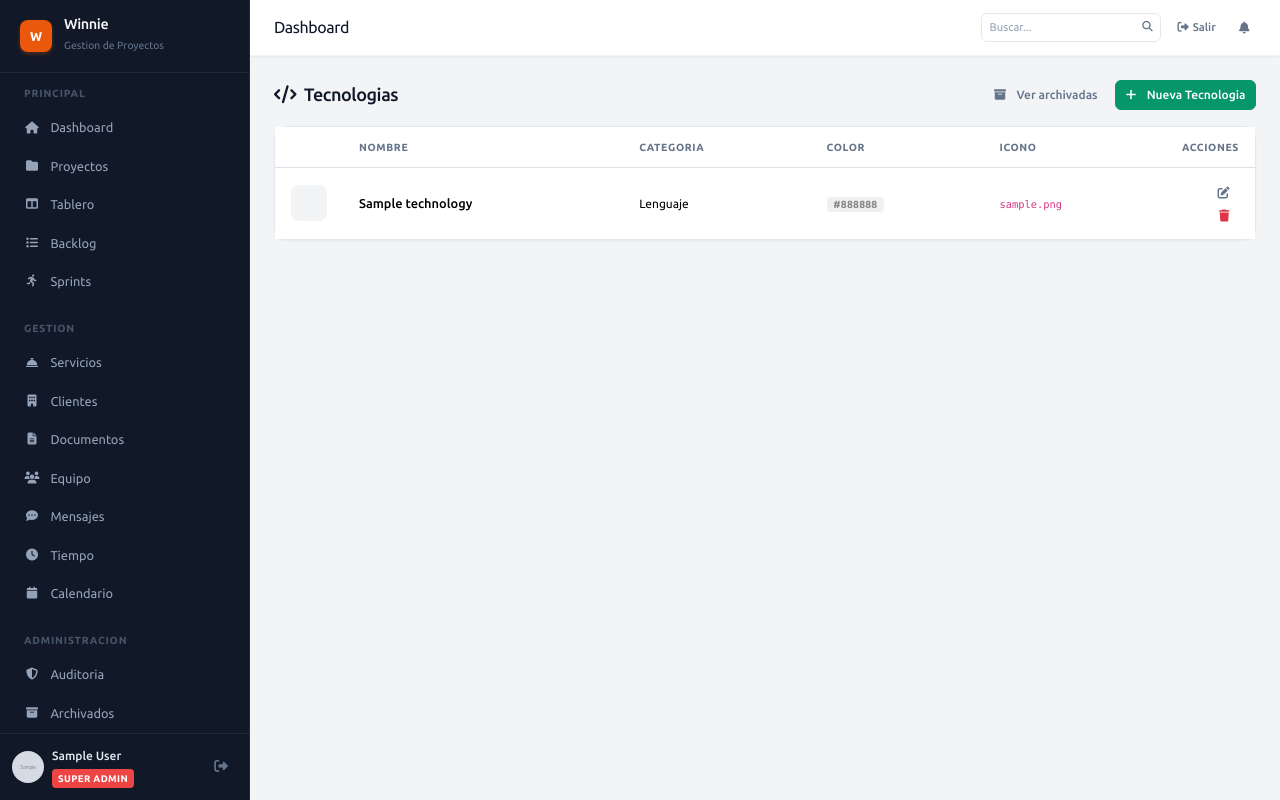
After one commit to kevinatahualpa/winnie_scrum, a Django app: page /ver_tecnologias/ in a window 1280 px wide. The commit adds this page. Run offline with Django 5.2, Linux system fonts and the light colour scheme; a user stored in the database is signed in; tables that the repository leaves empty hold one stand-in row (values such as "Sample post"); grey boxes marked "Sample" are stand-in pictures; data that the repository does not hold is empty.

Commit message:
Correcion

```diff
--- a/apps/core/presentation/templates/core/sidebar.html
+++ b/apps/core/presentation/templates/core/sidebar.html
@@ -61,6 +61,7 @@
             {% endif %}
             {% if user|has_role:"super-admin,admin" %}
             <a href="{% url 'ver_especialidades' %}" class="nav-link {% if request.resolver_match.url_name == 'specialties' %}active{% endif %}" aria-label="Especialidades"><i class="fas fa-cogs" aria-hidden="true"></i> Especialidades</a>
+            <a href="{% url 'ver_tecnologias' %}" class="nav-link {% if request.resolver_match.url_name == 'ver_tecnologias' %}active{% endif %}" aria-label="Tecnologias"><i class="fas fa-code" aria-hidden="true"></i> Tecnologias</a>
             {% endif %}
             {% if user|has_role:"super-admin,admin" %}
             <a href="{% url 'ver_pendientes' %}" class="nav-link {% if request.resolver_match.url_name == 'ver_pendientes' %}active{% endif %}" aria-label="Registros pendientes">
--- /dev/null
+++ b/apps/core/presentation/templates/core/technologies.html
@@ -0,0 +1,80 @@
+{% extends 'core/base.html' %}
+{% load role_tags %}
+{% block title %}Tecnologias - Winnie{% endblock %}
+{% block page_title %}Tecnologias{% endblock %}
+{% block body %}
+<div class="app-layout">
+    {% include 'core/sidebar.html' %}
+    <div class="main-area">
+        {% include 'core/topbar.html' %}
+        <div class="page-content">
+            <div class="d-flex justify-content-between align-items-center mb-3">
+                <h4 class="mb-0"><i class="fas fa-code me-2"></i>Tecnologias</h4>
+                <div class="d-flex gap-2">
+                    {% if show_archived %}
+                    <a href="{% url 'ver_tecnologias' %}" class="btn btn-ghost btn-sm"><i class="fas fa-eye me-1"></i>Ver activas</a>
+                    {% else %}
+                    <a href="{% url 'ver_tecnologias' %}?archived=1" class="btn btn-ghost btn-sm"><i class="fas fa-archive me-1"></i>Ver archivadas</a>
+                    {% endif %}
+                    {% if user|has_role:"super-admin,admin" %}
+                    <a href="{% url 'crear_tecnologia' %}" class="btn btn-success btn-sm"><i class="fas fa-plus me-1"></i>Nueva Tecnologia</a>
+                    {% endif %}
+                </div>
+            </div>
+
+            {% if technologies %}
+            <div class="card">
+                <div class="card-body p-0">
+                    <table class="table table-hover mb-0 align-middle">
+                        <thead>
+                            <tr>
+                                <th style="width:36px"></th>
+                                <th>Nombre</th>
+                                <th>Categoria</th>
+                                <th>Color</th>
+                                <th>Icono</th>
+                                {% if user|has_role:"super-admin,admin" %}
+                                <th style="width:80px" class="text-end">Acciones</th>
+                                {% endif %}
+                            </tr>
+                        </thead>
+                        <tbody>
+                            {% for tech in technologies %}
+                            <tr class="{% if not tech.is_active %}text-muted{% endif %}">
+                                <td>
+                                    <div class="entity-icon" style="color:{{ tech.color }}"><i class="fas {{ tech.icon }}"></i></div>
+                                </td>
+                                <td>
+                                    <div class="fw-medium" style="font-size:0.8rem;">{{ tech.name }}</div>
+                                </td>
+                                <td><small>{{ tech.get_category_display }}</small></td>
+                                <td><span class="badge" style="background:{{ tech.color }}20;color:{{ tech.color }};font-size:0.65rem;">{{ tech.color }}</span></td>
+                                <td><code style="font-size:0.65rem;">{{ tech.icon }}</code></td>
+                                {% if user|has_role:"super-admin,admin" %}
+                                <td class="text-end">
+                                    <a href="{% url 'editar_tecnologia' tech.id %}" class="btn btn-sm btn-ghost" title="Editar"><i class="fas fa-edit"></i></a>
+                                    <form method="post" action="{% url 'eliminar_tecnologia' tech.id %}" class="d-inline" onsubmit="return confirm('Archivar {{ tech.name }}?')">
+                                        {% csrf_token %}
+                                        <button class="btn btn-sm btn-ghost text-danger" title="Archivar"><i class="fas fa-trash"></i></button>
+                                    </form>
+                                </td>
+                                {% endif %}
+                            </tr>
+                            {% endfor %}
+                        </tbody>
+                    </table>
+                </div>
+            </div>
+            {% else %}
+            <div class="text-center py-5">
+                <i class="fas fa-code fa-3x mb-3 d-block" style="color:var(--text-muted);opacity:0.3;"></i>
+                <h6 class="text-muted">Sin tecnologias</h6>
+                {% if user|has_role:"super-admin,admin" %}
+                <a href="{% url 'crear_tecnologia' %}" class="btn btn-success btn-sm mt-2"><i class="fas fa-plus me-1"></i>Crear primera tecnologia</a>
+                {% endif %}
+            </div>
+            {% endif %}
+        </div>
+    </div>
+</div>
+{% endblock %}
--- a/apps/core/presentation/urls.py
+++ b/apps/core/presentation/urls.py
@@ -3,6 +3,7 @@ from django.shortcuts import redirect
 from .views import (
     iniciar_sesion, cerrar_sesion, registrarse, ver_dashboard, ver_proyectos, ver_detalle_proyecto,
     ver_tablero, ver_equipo, ver_servicios, ver_clientes, ver_areas, ver_especialidades,
+    ver_tecnologias, crear_tecnologia, editar_tecnologia, eliminar_tecnologia,
     ver_reportes, ver_auditoria, ver_perfil, actualizar_estado_tarea, crear_tarea, editar_tarea, eliminar_tarea,
     ver_backlog, ver_sprints, ver_documentos, ver_tiempo, ver_calendario,
     ver_pendientes, ver_configuracion, crear_sprint, iniciar_sprint,
@@ -88,6 +89,10 @@ urlpatterns = [
     path('ver_especialidades/create/', crear_especialidad, name='crear_especialidad'),
     path('ver_especialidades/<int:pk>/edit/', editar_especialidad, name='editar_especialidad'),
     path('ver_especialidades/<int:pk>/delete/', eliminar_especialidad, name='eliminar_especialidad'),
+    path('ver_tecnologias/', ver_tecnologias, name='ver_tecnologias'),
+    path('ver_tecnologias/create/', crear_tecnologia, name='crear_tecnologia'),
+    path('ver_tecnologias/<int:pk>/edit/', editar_tecnologia, name='editar_tecnologia'),
+    path('ver_tecnologias/<int:pk>/delete/', eliminar_tecnologia, name='eliminar_tecnologia'),
     path('ver_pendientes/', ver_pendientes, name='ver_pendientes'),
     path('pending/<int:pk>/approve/', aprobar_registro, name='aprobar_registro'),
     path('pending/<int:pk>/reject/', rechazar_registro, name='rechazar_registro'),
--- a/apps/core/presentation/views/__init__.py
+++ b/apps/core/presentation/views/__init__.py
@@ -7,6 +7,7 @@ from .sprint_views import ver_sprints, crear_sprint, iniciar_sprint, completar_s
 from .team_views import ver_equipo, registrar_usuario, editar_usuario, desactivar_usuario, reactivar_usuario, ver_equipo_desactivados
 from .area_views import ver_areas, crear_area, editar_area, eliminar_area
 from .specialty_views import ver_especialidades, crear_especialidad, editar_especialidad, eliminar_especialidad
+from .technology_views import ver_tecnologias, crear_tecnologia, editar_tecnologia, eliminar_tecnologia
 from .client_views import ver_clientes, crear_cliente, editar_cliente, eliminar_cliente
 from .service_views import ver_servicios, crear_servicio, editar_servicio, eliminar_servicio
 from .board_views import ver_tablero
@@ -37,6 +38,7 @@ __all__ = [
     'ver_equipo', 'registrar_usuario', 'editar_usuario', 'desactivar_usuario', 'reactivar_usuario', 'ver_equipo_desactivados',
     'ver_areas', 'crear_area', 'editar_area', 'eliminar_area',
     'ver_especialidades', 'crear_especialidad', 'editar_especialidad', 'eliminar_especialidad',
+    'ver_tecnologias', 'crear_tecnologia', 'editar_tecnologia', 'eliminar_tecnologia',
     'ver_clientes', 'crear_cliente', 'editar_cliente', 'eliminar_cliente',
     'ver_servicios', 'crear_servicio', 'editar_servicio', 'eliminar_servicio',
     'ver_tablero',
--- a/apps/core/presentation/views/settings_views.py
+++ b/apps/core/presentation/views/settings_views.py
@@ -2,7 +2,7 @@ from django.shortcuts import render, redirect
 from django.contrib.auth.decorators import login_required
 from django.contrib import messages
 
-from apps.core.infrastructure.models.models import User, Project, Task, Sprint, Area, Specialty, Client, AuditLog
+from apps.core.infrastructure.models.models import User, Project, Task, Sprint, Area, Specialty, Technology, Client, AuditLog
 from apps.core.domain.services.permission_service import can_view_settings
 
 
@@ -23,6 +23,7 @@ def ver_configuracion(request):
         'total_sprints': Sprint.objects.count(),
         'total_areas': Area.objects.count(),
         'total_specialties': Specialty.active.count(),
+        'total_technologies': Technology.objects.filter(is_active=True).count(),
         'total_clients': Client.active.count(),
         'total_audit_logs': AuditLog.objects.count(),
     }
--- /dev/null
+++ b/apps/core/presentation/views/technology_views.py
@@ -0,0 +1,99 @@
+from django.shortcuts import render, redirect, get_object_or_404
+from django.contrib.auth.decorators import login_required
+from django.contrib import messages
+from django.views.decorators.http import require_http_methods, require_POST
+
+from apps.core.infrastructure.models.models import Technology
+from apps.core.domain.services.permission_service import can_manage_admin
+from apps.core.presentation.forms import TechnologyForm
+
+
+@login_required
+def ver_tecnologias(request):
+    """Render the list of active technologies ordered by category and name.
+
+    Por defecto no muestra tecnologias archivadas (is_active=False).
+    Use ?archived=1 para ver archivadas (solo admins).
+    """
+    show_archived = request.GET.get('archived') == '1'
+    if show_archived:
+        qs = Technology.objects.all().order_by('category', 'name')
+    else:
+        qs = Technology.objects.filter(is_active=True).order_by('category', 'name')
+    return render(request, 'core/technologies.html', {
+        'technologies': qs,
+        'show_archived': show_archived,
+    })
+
+
+@require_http_methods(["GET", "POST"])
+@login_required
+def crear_tecnologia(request):
+    """Create a new technology. Requires admin role."""
+    if not can_manage_admin(request.user):
+        messages.error(request, 'No tienes permiso para crear tecnologias')
+        return redirect('ver_tecnologias')
+
+    if request.method == 'POST':
+        form = TechnologyForm(request.POST)
+        if form.is_valid():
+            technology = form.save()
+            from apps.core.domain.services.notification_service import create_audit_log
+            create_audit_log(request.user, 'TECHNOLOGY_CREATE', 'technology', technology.id,
+                             f'Tecnologia creada: {technology.name}')
+            messages.success(request, f'Tecnologia "{technology.name}" creada')
+            return redirect('ver_tecnologias')
+    else:
+        form = TechnologyForm()
+
+    return render(request, 'core/technology_form.html', {'form': form})
+
+
+@require_http_methods(["GET", "POST"])
+@login_required
+def editar_tecnologia(request, pk):
+    """Update an existing technology. Requires admin role."""
+    technology = get_object_or_404(Technology, pk=pk)
+
+    if not can_manage_admin(request.user):
+        messages.error(request, 'No tienes permiso para editar tecnologias')
+        return redirect('ver_tecnologias')
+
+    if request.method == 'POST':
+        form = TechnologyForm(request.POST, instance=technology)
+        if form.is_valid():
+            form.save()
+            from apps.core.domain.services.notification_service import create_audit_log
+            create_audit_log(request.user, 'TECHNOLOGY_EDIT', 'technology', technology.id,
+                             f'Tecnologia editada: {technology.name}')
+            messages.success(request, f'Tecnologia "{technology.name}" actualizada')
+            return redirect('ver_tecnologias')
+    else:
+        form = TechnologyForm(instance=technology)
+
+    return render(request, 'core/technology_form.html', {'form': form, 'technology': technology})
+
+
+@require_POST
+@login_required
+def eliminar_tecnologia(request, pk):
+    """Soft delete a technology (mark as inactive). Requires admin role.
+
+    La tecnologia no se elimina fisicamente: candidatos que la
+    referencian mantienen la asociacion visible.
+    """
+    technology = get_object_or_404(Technology, pk=pk)
+
+    if not can_manage_admin(request.user):
+        messages.error(request, 'No tienes permiso para eliminar tecnologias')
+        return redirect('ver_tecnologias')
+
+    name = technology.name
+    technology.is_active = False
+    technology.save(update_fields=['is_active'])
+
+    from apps.core.domain.services.notification_service import create_audit_log
+    create_audit_log(request.user, 'TECHNOLOGY_ARCHIVE', 'technology', pk,
+                     f'Tecnologia archivada: {name}')
+    messages.success(request, f'Tecnologia "{name}" archivada')
+    return redirect('ver_tecnologias')
```
Also changed, not shown: apps/core/presentation/forms.py (+14 -1 lines), apps/core/presentation/templates/core/archived.html (+43 -0 lines), apps/core/presentation/templates/core/technology_form.html (added, +50 -0 lines), apps/core/presentation/views/archived_views.py (+20 -1 lines).
